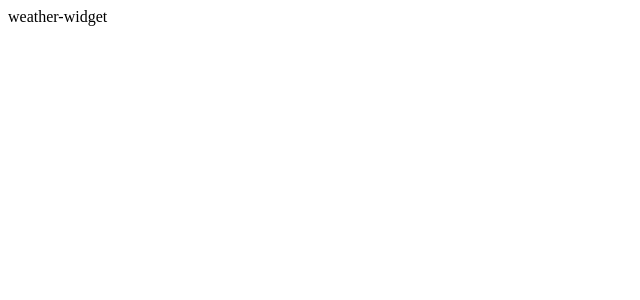
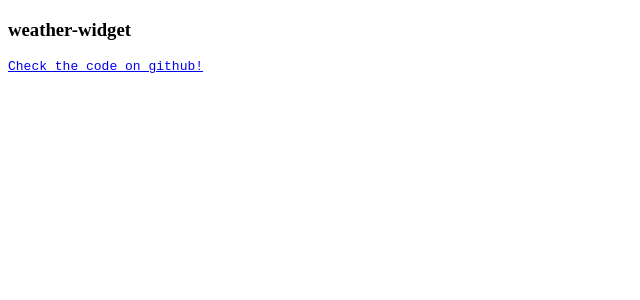
Before and after one commit to sombreroEnPuntas/weather-widget, a Next.js app: page / in a window 1280 px wide. Shown: the top 300 px of the page, without its empty margins (0-640 px from the left). Built offline with nearby package versions, Linux system fonts and the light colour scheme.

Commit message:
feat: vercel deploys

```diff
--- a/pages/index.tsx
+++ b/pages/index.tsx
@@ -1,3 +1,14 @@
-const Home = () => <div>{'weather-widget'}</div>
+import Link from 'next/link'
+
+const Home = () => (
+  <>
+    <h3>{'weather-widget'}</h3>
+    <pre>
+      <Link href="https://github.com/sombreroEnPuntas/weather-widget">
+        {'Check the code on github!'}
+      </Link>
+    </pre>
+  </>
+)
 
 export default Home
```
Also changed, not shown: 2 other files (tests, documents, lock files or other folders).
